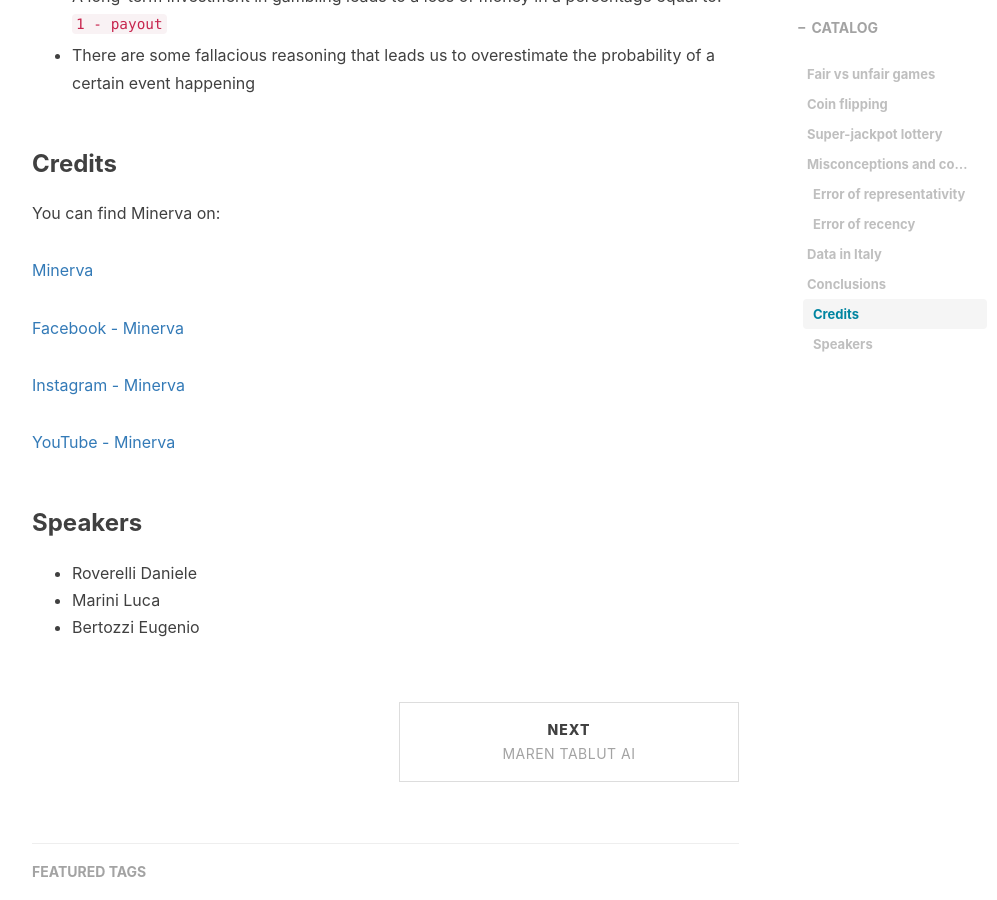
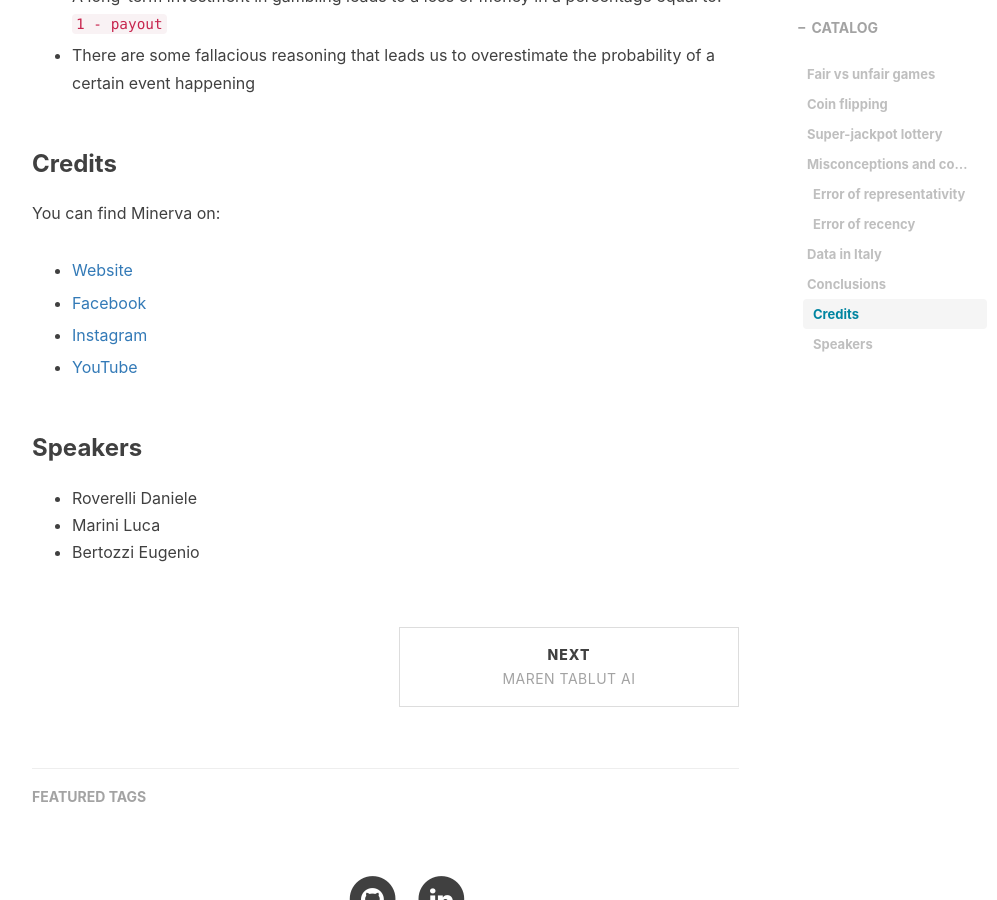
Before and after one commit to lucamarini22/lucamarini22.github.io, a Jekyll site: the page built from _posts/2019-12-17-minerva-gambling.md, in a window 1280 px wide and 900 px high, scrolled down 2386 px. Shown: the whole window, without its empty margins (233-1230 px from the left). Built offline with Jekyll 4.4.1, drawn with Linux system fonts in a browser that asks for light colours; nearby versions of some CDN libraries; comment, search, counter and statistics services are not loaded.

Commit message:
add credits

```diff
--- a/_posts/2019-12-17-minerva-gambling.md
+++ b/_posts/2019-12-17-minerva-gambling.md
@@ -65,13 +65,13 @@ In 2016, an average of 385 Euros per capita was lost by the adult population.
 
 You can find Minerva on:
 
-[Minerva](https://noidiminerva.it/it/)
+- [Website](https://noidiminerva.it/it/)
 
-[Facebook - Minerva](https://www.facebook.com/noidiminerva)
+- [Facebook](https://www.facebook.com/noidiminerva)
 
-[Instagram - Minerva](https://www.instagram.com/minerva_divulgazione/)
+- [Instagram](https://www.instagram.com/minerva_divulgazione/)
 
-[YouTube - Minerva](
+- [YouTube](
 https://www.youtube.com/channel/UCuWHvsThj9iWTt8rI7_XfdA/videos)
 
 ### Speakers
```
